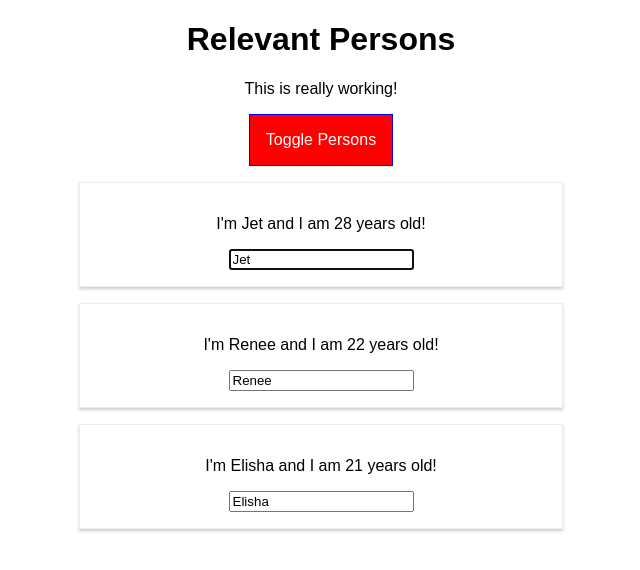
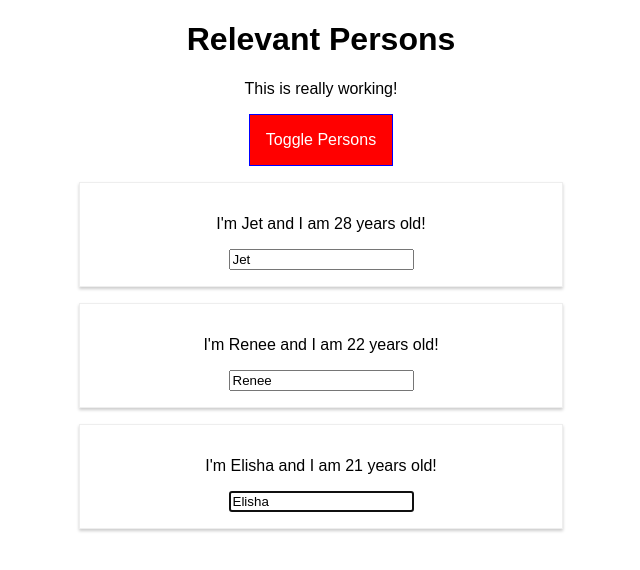
Before and after one commit to jetbalagtas/react-practice__styling-and-deep-dive, a React app: page / in a window 1280 px wide. Both pictures are taken after a click on the button "Toggle Persons". Shown: the top 570 px of the page, without its empty margins (319-959 px from the left). Built offline with nearby package versions, Linux system fonts and the light colour scheme.

Commit message:
use new React.createRef() instead of callback function inside input, also a look at React.forwardRef()

```diff
--- a/src/components/Persons/Person/Person.js
+++ b/src/components/Persons/Person/Person.js
@@ -2,13 +2,14 @@
 import PropTypes from 'prop-types';
 
 import classes from './Person.css';
-import withClass from '../../../hoc/withClass';
+import withClass from '../../../hoc/WithClass';
 import Aux from '../../../hoc/Aux';
 
 class Person extends Component {
   constructor(props) {
     super(props);
     console.log('[Person.js] Inside Constructor');
+    this.inputElement = React.createRef(); // new in React ^16.3 creates a wrapper for the reference
   }
 
   componentWillMount() {
@@ -18,8 +19,12 @@
   componentDidMount() {
     console.log('[Person.js] Inside componentDidMount()');
     if (this.props.position === 0) {
-      this.inputElement.focus();
+      this.inputElement.current.focus(); // .current refers to the underlying DOM element
     }
+  }
+
+  focus() {
+    this.inputElement.current.focus();
   }
 
   render () {
@@ -29,7 +34,7 @@
         <p onClick={this.props.click}>I'm {this.props.name} and I am {this.props.age} years old!</p>
         <p>{this.props.children}</p>
         <input
-          ref={(inp) => {this.inputElement = inp}}
+          ref={this.inputElement} // from React.createRef() in the constructor above
           type='text'
           onChange={this.props.changed}
           value={this.props.name} />
--- a/src/components/Persons/Persons.js
+++ b/src/components/Persons/Persons.js
@@ -6,6 +6,7 @@
   constructor(props) {
     super(props);
     console.log('[Persons.js] Inside Constructor');
+    this.lastPersonRef = React.createRef(); // how a child component (Person.js) gets a reference by default
   }
 
   componentWillMount() {
@@ -14,6 +15,7 @@
 
   componentDidMount() {
     console.log('[Persons.js] Inside componentDidMount()');
+    this.lastPersonRef.current.focus();
   }
 
   componentWillReceiveProps(nextProps) {
@@ -45,6 +47,7 @@
         click={() => this.props.clicked(index)}
         name={person.name}
         age={person.age}
+        ref={this.lastPersonRef}
         position={index}
         key={person.id}
         changed={(event) => this.props.changed(event, person.id)} />
--- a/src/containers/App.js
+++ b/src/containers/App.js
@@ -1,9 +1,10 @@
 import React, { PureComponent } from 'react';
+
 import classes from './App.css';
 import Persons from '../components/Persons/Persons';
 import Cockpit from '../components/Cockpit/Cockpit';
 import Aux from '../hoc/Aux';
-import withClass from '../hoc/withClass';
+import withClass from '../hoc/WithClass';
 
 class App extends PureComponent {
   constructor(props) {
--- a/src/hoc/WithClass.js
+++ b/src/hoc/WithClass.js
@@ -11,15 +11,20 @@
 
 // or you can use a regular function that returns a reusable stateful component with an anonymous class, passing in unknown props
 const withClass = (WrappedComponent, className) => {
-  return class extends Component {
+  // to still be able to use the ref in the WrappedComponent's parent component and forward it, we instead store the class and return it within React.forwardedRef()
+  const WithClass = class extends Component {
     render () {
       return (
         <div className={className}>
-          <WrappedComponent {...this.props} />
+          <WrappedComponent ref={this.props.forwardedRef} {...this.props} />  {/* because ref is a special React property, it is not forwarded. so we have to set it here (WrappedComponent = Person) */}
         </div>
       )
     }
   }
+
+  return React.forwardRef((props, ref) => {
+    return <WithClass {...props} forwardedRef={ref} />
+  });
 }
 
 export default withClass;
```
